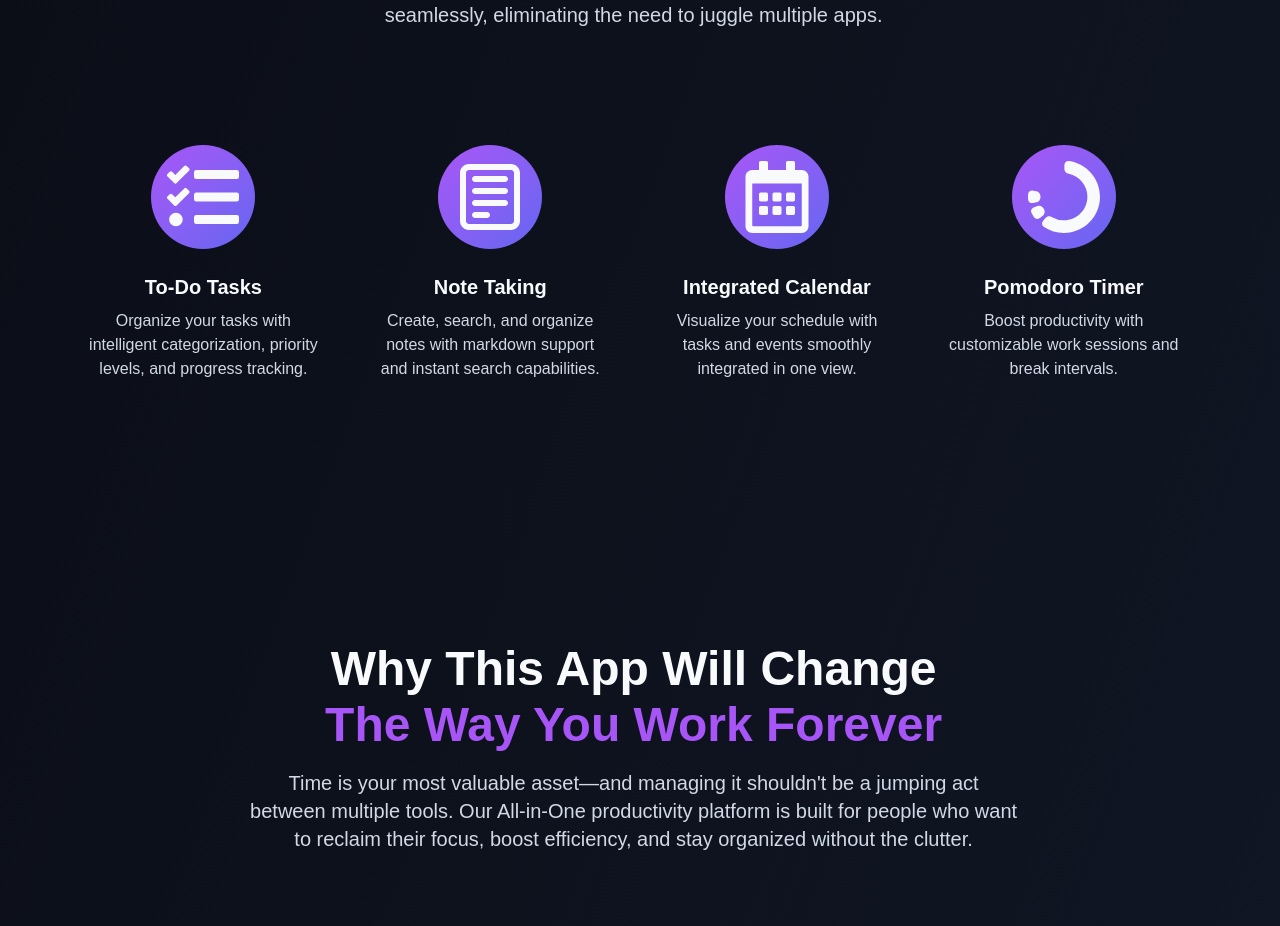
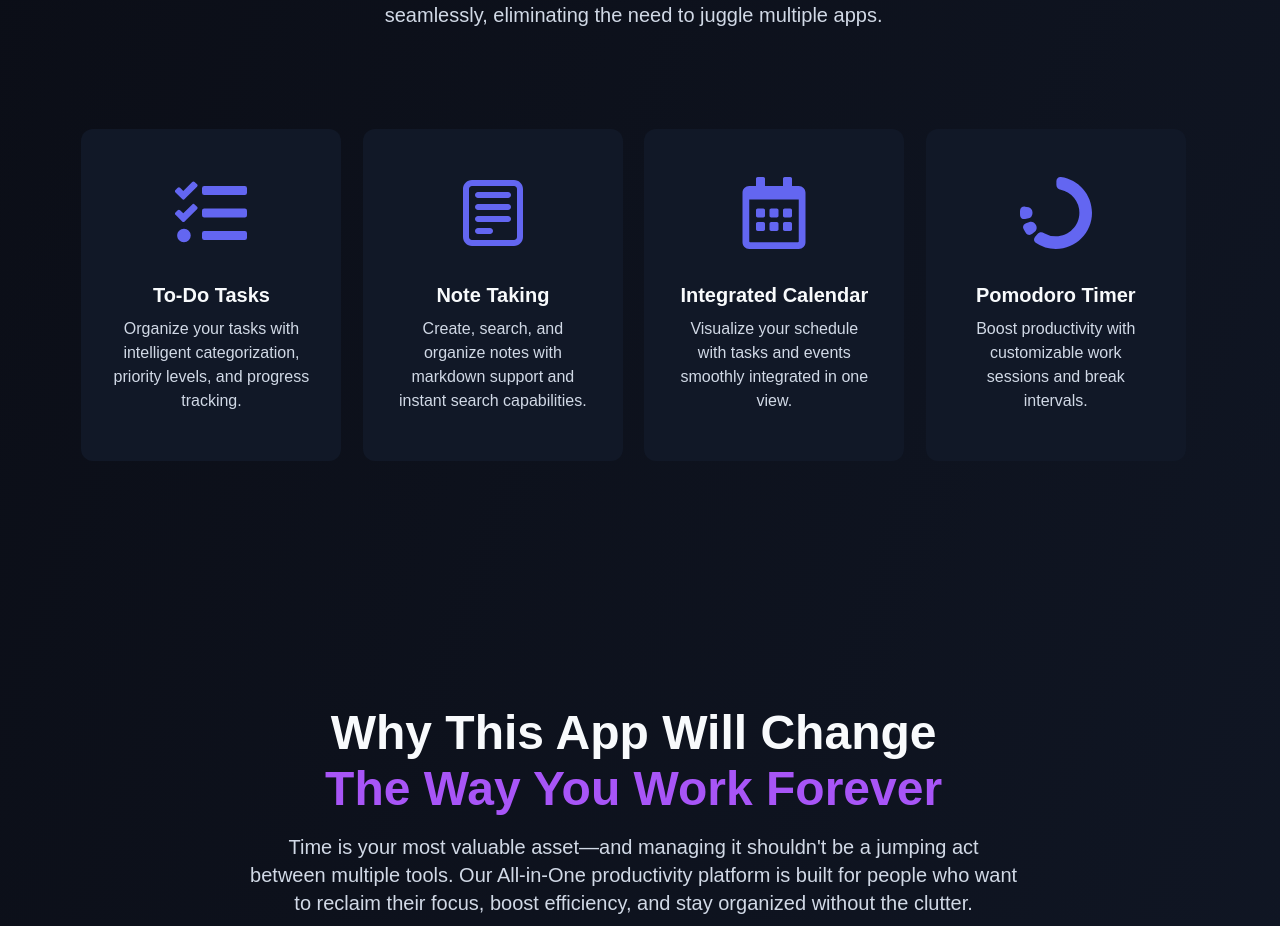
Before and after one commit to Amine4jh/QuadFlow-react, a React (Vite) app: page / in a window 1280 px wide. Shown: the part 1267-2193 px from the top of the page. Built offline with nearby package versions, Linux system fonts and the light colour scheme.

Commit message:
Improve styles of features cards

```diff
--- a/src/components/featuresCards/CalendarCard.jsx
+++ b/src/components/featuresCards/CalendarCard.jsx
@@ -3,9 +3,7 @@ import { FaRegCalendarAlt } from "react-icons/fa";
 const CalendarCard = () => {
   return (
     <div id="card">
-      <div id="iconContainer">
-        <FaRegCalendarAlt id="icon" />
-      </div>
+      <FaRegCalendarAlt id="icon" />
       <h3>Integrated Calendar</h3>
       <p>
         Visualize your schedule with tasks and events smoothly integrated in one
--- a/src/components/featuresCards/NotesCard.jsx
+++ b/src/components/featuresCards/NotesCard.jsx
@@ -3,9 +3,7 @@ import { CgNotes } from "react-icons/cg";
 const NotesCard = () => {
   return (
     <div id="card">
-      <div id="iconContainer">
-        <CgNotes id="icon" />
-      </div>
+      <CgNotes id="icon" />
       <h3>Note Taking</h3>
       <p>
         Create, search, and organize notes with markdown support and instant
--- a/src/components/featuresCards/PomodoroCard.jsx
+++ b/src/components/featuresCards/PomodoroCard.jsx
@@ -3,9 +3,7 @@ import { SiStagetimer } from "react-icons/si";
 const PomodoroCard = () => {
   return (
     <div id="card">
-      <div id="iconContainer">
-        <SiStagetimer id="icon" />
-      </div>
+      <SiStagetimer id="icon" />
       <h3>Pomodoro Timer</h3>
       <p>
         Boost productivity with customizable work sessions and break intervals.
--- a/src/components/featuresCards/TodoCard.jsx
+++ b/src/components/featuresCards/TodoCard.jsx
@@ -3,9 +3,7 @@ import { FaTasks } from "react-icons/fa";
 const TodoCard = () => {
   return (
     <div id="card">
-      <div id="iconContainer">
-        <FaTasks id="icon" />
-      </div>
+      <FaTasks id="icon" />
       <h3>To-Do Tasks</h3>
       <p>
         Organize your tasks with intelligent categorization, priority levels,
--- a/src/index.css
+++ b/src/index.css
@@ -130,19 +130,13 @@ section#features {
   @apply mt-25 flex items-start justify-evenly;
 }
 #ftCardsContainer #card {
-  @apply p-4 rounded-xl w-75 transition-all cursor-pointer hover:scale-110;
-}
-#ftCardsContainer #card:hover #iconContainer {
-  @apply shadow-xl shadow-primary-glow/15;
-}
-#ftCardsContainer #iconContainer {
-  @apply w-26 mx-auto bg-gradient-to-br from-accent to-primary p-4 rounded-full;
+  @apply px-6 py-12 rounded-xl w-65 transition-all cursor-pointer hover:scale-110 bg-background-dark hover:shadow-xl shadow-primary-glow/10;
 }
 #ftCardsContainer #icon {
-  @apply mx-auto text-7xl text-foreground;
+  @apply mx-auto text-7xl text-primary;
 }
 #ftCardsContainer h3 {
-  @apply text-center mt-6 mb-2;
+  @apply text-center mt-8 mb-2;
 }
 #ftCardsContainer p {
   @apply text-center mx-2 text-base;
```
